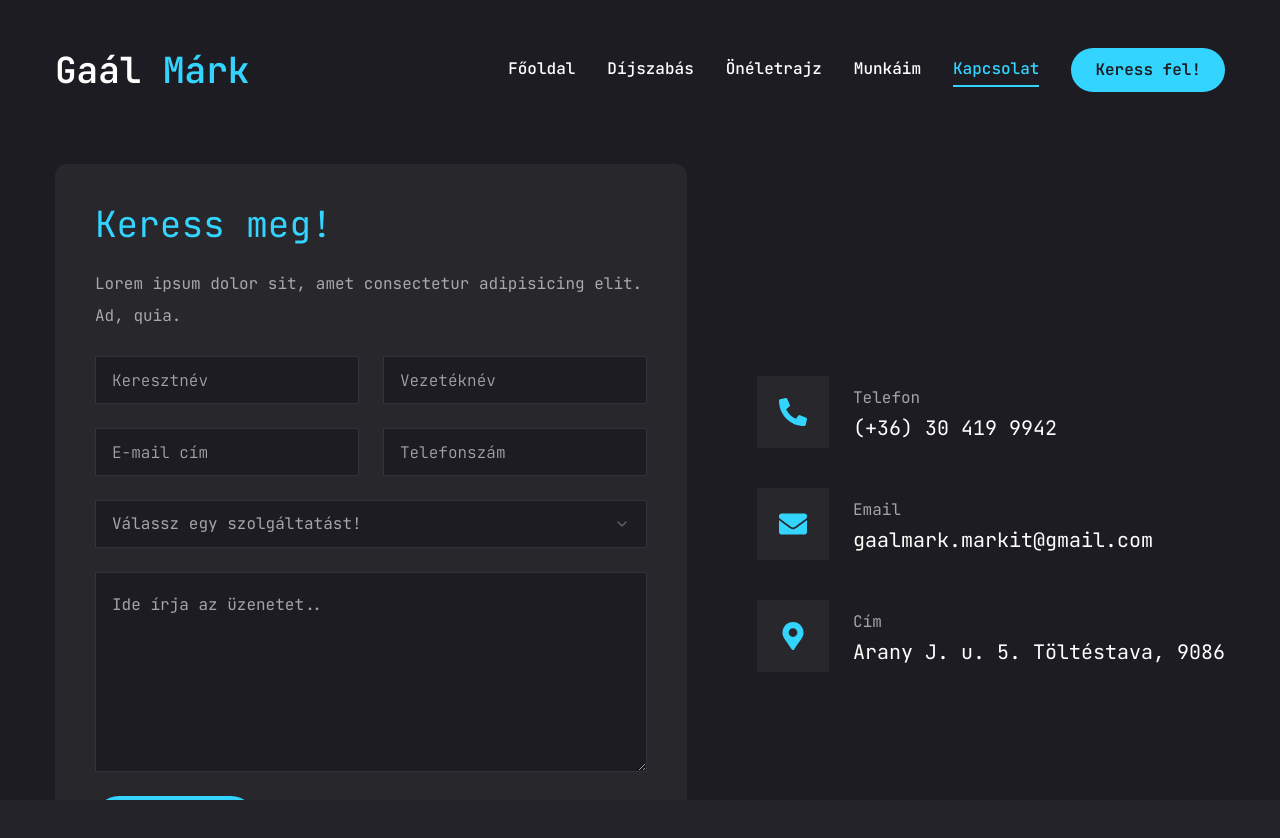
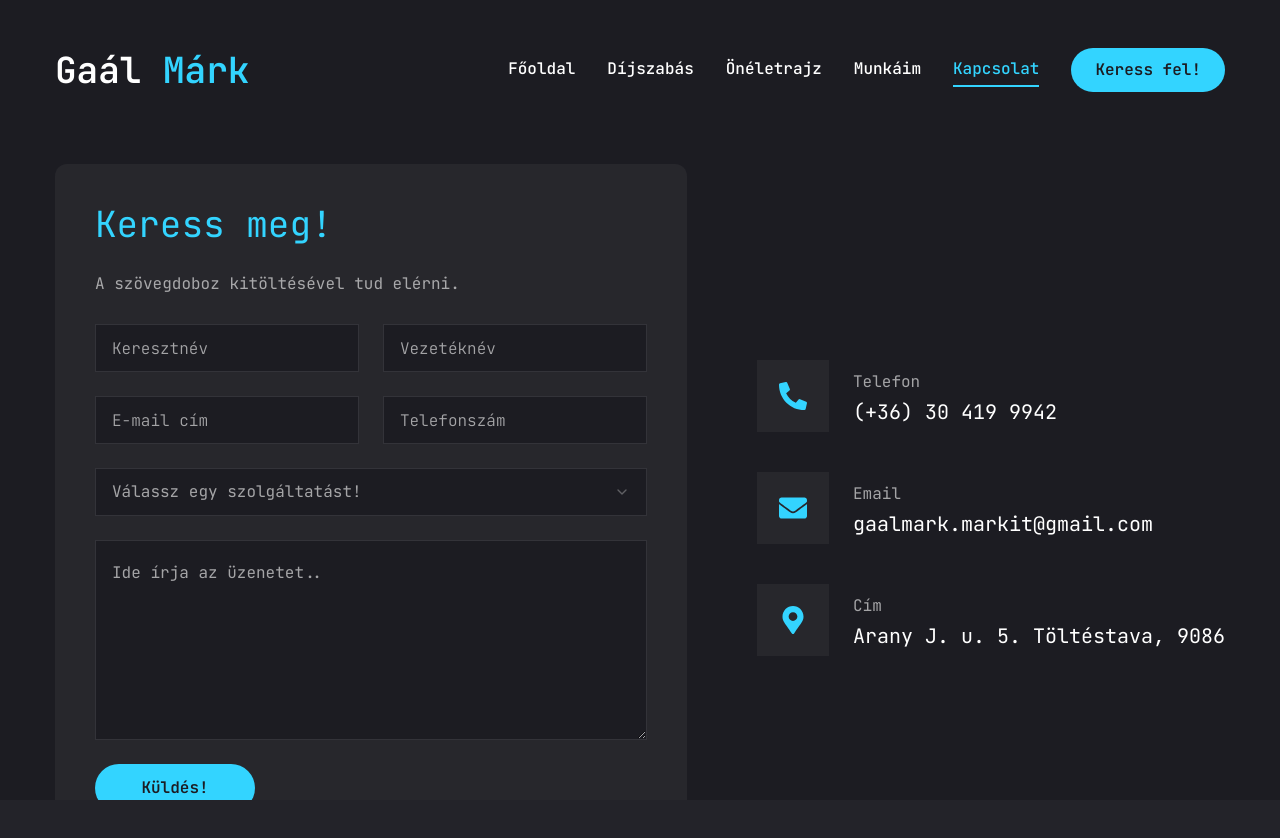
Before and after one commit to markgaal068/ujportfolio, a Next.js app: page /contact in a window 1280 px wide. Shown: the top 838 px of the page. Built offline with nearby package versions, Linux system fonts and the light colour scheme.

Commit message:
kontakt fül

```diff
--- a/app/contact/page.jsx
+++ b/app/contact/page.jsx
@@ -148,7 +148,7 @@ const Contact = () => {
                     <div className="xl:w-[54%] order-2 xl:order-none">
                         <form className="flex flex-col gap-6 p-10 bg-[#27272c] rounded-xl" onSubmit={handleSubmit}>
                             <h3 className="text-4xl text-accent">Keress meg!</h3>
-                            <p className="text-white/60">Lorem ipsum dolor sit, amet consectetur adipisicing elit. Ad, quia.</p>
+                            <p className="text-white/60">A szövegdoboz kitöltésével tud elérni.</p>
                             {/* input */}
                             <div className="grid grid-cols-1 md:grid-cols-2 gap-6">
                                 <Input type="text" name="firstname" placeholder="Keresztnév" required />
@@ -164,9 +164,9 @@ const Contact = () => {
                                 <SelectContent>
                                     <SelectGroup>
                                         <SelectLabel>Válasszon egy szolgáltatást!</SelectLabel>
-                                        <SelectItem value="est">Lorem, ipsum 1.</SelectItem>
-                                        <SelectItem value="cst">Lorem, ipsum 2</SelectItem>
-                                        <SelectItem value="mst">Lorem, ipsum 3</SelectItem>
+                                        <SelectItem value="est">Webfejlesztés</SelectItem>
+                                        <SelectItem value="cst">Matematika korrepetáció</SelectItem>
+                                        <SelectItem value="mst">CAD-CAM</SelectItem>
                                     </SelectGroup>
                                 </SelectContent>
                             </Select>
```
